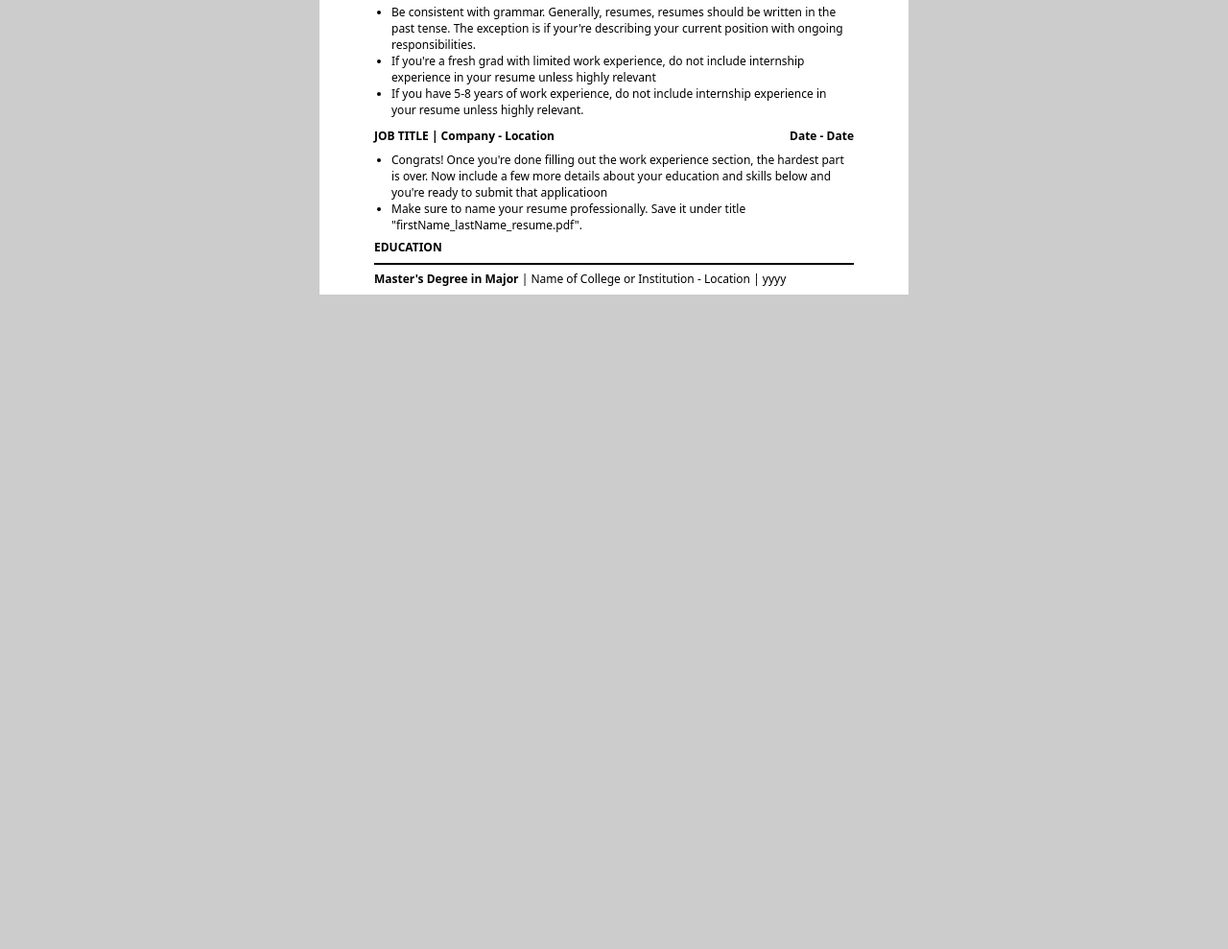
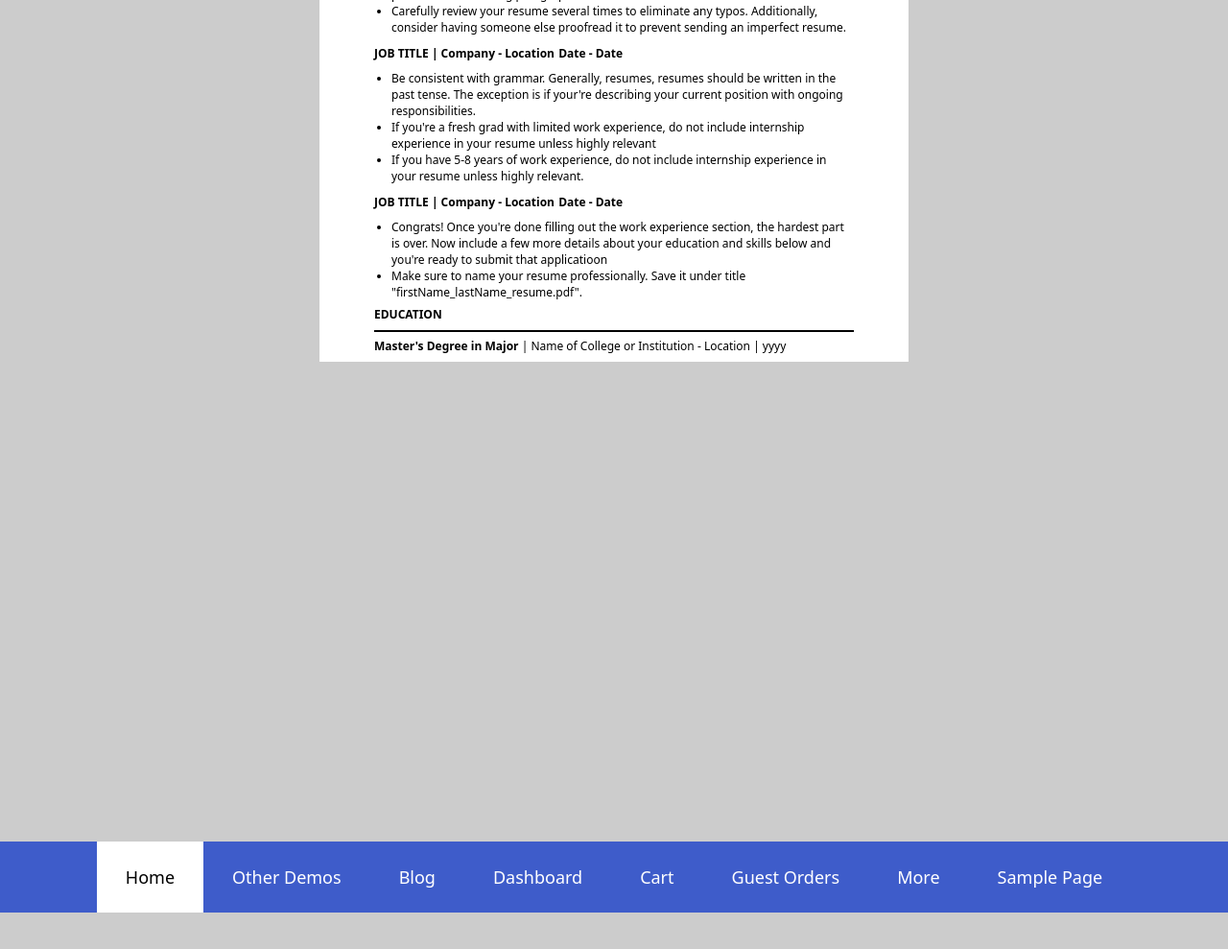
Before and after one commit to khanhsduyy/f8-zoom-day4, a plain HTML site: page index.html in a window 1280 px wide. Shown: the part 673-1662 px from the top of the page at 96% size. Before the commit the page ends 980 px from the top, so only its background shows below. Drawn offline with Linux system fonts and the light colour scheme.

Commit message:
update bai tap 2

```diff
--- a/asset/css/cv.css
+++ b/asset/css/style.css
@@ -5,6 +5,9 @@ body {
     background-color: #ccc;
 }
 
+.menu-lists {
+    text-align: center;
+}
 .cv-page {
     display: flex;
     flex-direction: column;
@@ -51,7 +54,7 @@ h4 {
 
 .content .box-title {
     margin-bottom: 8px;
-    font-size: 0;
+    /* font-size: 0; */
 }
 
 .content .job-title,
@@ -59,12 +62,11 @@ h4 {
     display: inline-block;
     font-size: 12px;
     font-weight: 700;
-    width: 50%;
+    /* width: 50%; */
 }
 
 .content .datetime {
-    /* float: right; */
-    text-align: right;
+    /* text-align: right; */
     margin-top: 4px;
 }
 
@@ -78,3 +80,43 @@ h4 {
     font-size: 12px;
     padding-bottom: 8px;
 }
+
+/* Code css Bài tập 2 */
+
+.menu-section {
+    margin-top: 500px;
+}
+
+.menu-section .list-items {
+    height: 74px;
+    font-size: 0;
+    text-align: center;
+    background-color: #3e5cca;
+}
+
+.menu-section .item {
+    display: inline-block;
+    font-size: 18px;
+    font-weight: 500;
+    line-height: 74px;
+    padding: 0 30px;
+    cursor: pointer;
+}
+
+.menu-section .item a {
+    text-decoration: none;
+    color: #fff;
+}
+
+.menu-section .home-box {
+    background-color: #fff;
+}
+
+.menu-section .home-box a {
+    color: #000;
+}
+
+.background {
+    height: 500px;
+    background-color: #ccc;
+}
--- a/index.html
+++ b/index.html
@@ -6,10 +6,17 @@
         <title>CV</title>
 
         <link rel="stylesheet" href="./asset/css/reset.css" />
-        <link rel="stylesheet" href="./asset/css/cv.css" />
+        <link rel="stylesheet" href="./asset/css/style.css" />
     </head>
     <body>
-        <div class="cv-page">
+        <div class="menu-lists">
+            <span>BAI TAP BUOI 4</span>
+            <ul>
+                <li><a href="#Ex1">CV</a></li>
+                <li><a href="#Ex2">MENU</a></li>
+            </ul>
+        </div>
+        <div class="cv-page" id="Ex1">
             <div class="heading">
                 <h1 class="heading-name">NGUYEN KHANH DUY</h1>
                 <span class="info"
@@ -24,6 +31,7 @@
                 <div class="box-title">
                     <h4 class="job-title">JOB TITLE | Company - Location</h4>
                     <p class="datetime">Date - Present</p>
+                    <span></span>
                 </div>
 
                 <ul class="job-detail">
@@ -144,5 +152,20 @@
                 </p>
             </div>
         </div>
+
+        <div id="Ex2" class="menu-section">
+            <ul class="list-items">
+                <li class="home-box item"><a href="">Home</a></li>
+                <li class="item"><a href="">Other Demos</a></li>
+                <li class="item"><a href="">Blog</a></li>
+                <li class="item"><a href="">Dashboard</a></li>
+                <li class="item"><a href="">Cart</a></li>
+                <li class="item"><a href="">Guest Orders</a></li>
+                <li class="item"><a href="">More</a></li>
+                <li class="item"><a href="">Sample Page</a></li>
+            </ul>
+        </div>
+
+        <div class="background"></div>
     </body>
 </html>
```
